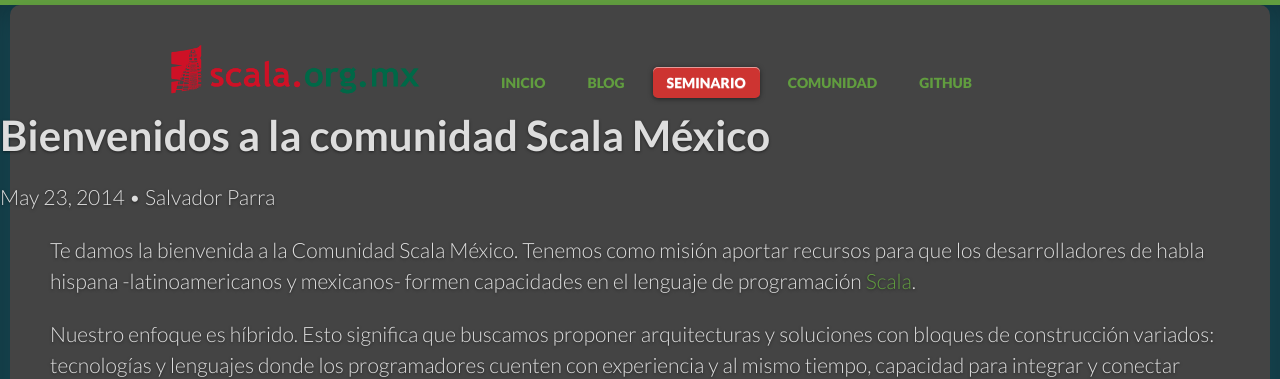
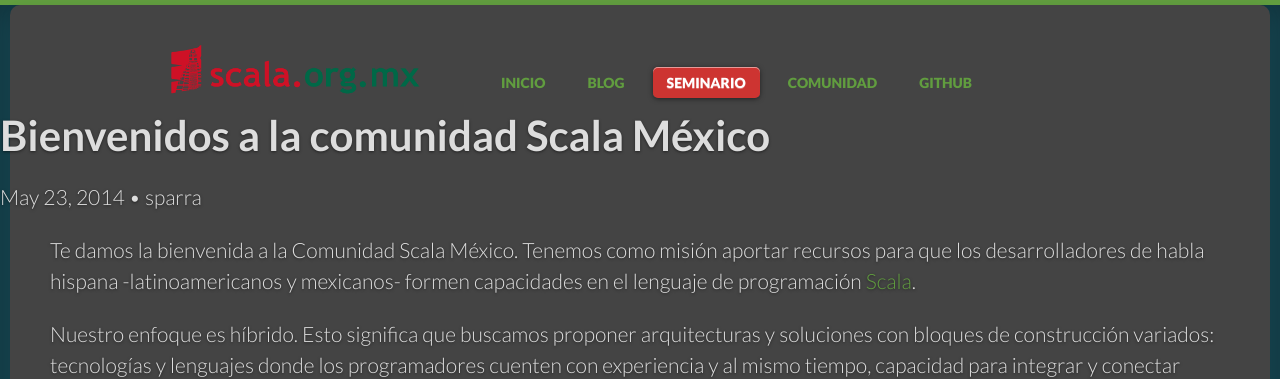
Before and after one commit to scalamx/scalamx.github.io, a Jekyll site: the page built from _posts/2014-05-23-welcome-to-scalarorgmx.markdown, in a window 1280 px wide. Shown: the top 379 px of the page. Built offline with Jekyll 4.4.1, drawn with Linux system fonts in a browser that asks for light colours; comment, search, counter and statistics services are not loaded.

Commit message:
Nombre de usuario de github en el post

```diff
--- a/_posts/2014-05-23-welcome-to-scalarorgmx.markdown
+++ b/_posts/2014-05-23-welcome-to-scalarorgmx.markdown
@@ -1,6 +1,6 @@
 ---
 layout: post
-author: "Salvador Parra"
+author: "sparra"
 title:  "Bienvenidos a la comunidad Scala México"
 date:   2014-05-23 01:16:55
 categories: scalamx redaccion
```
